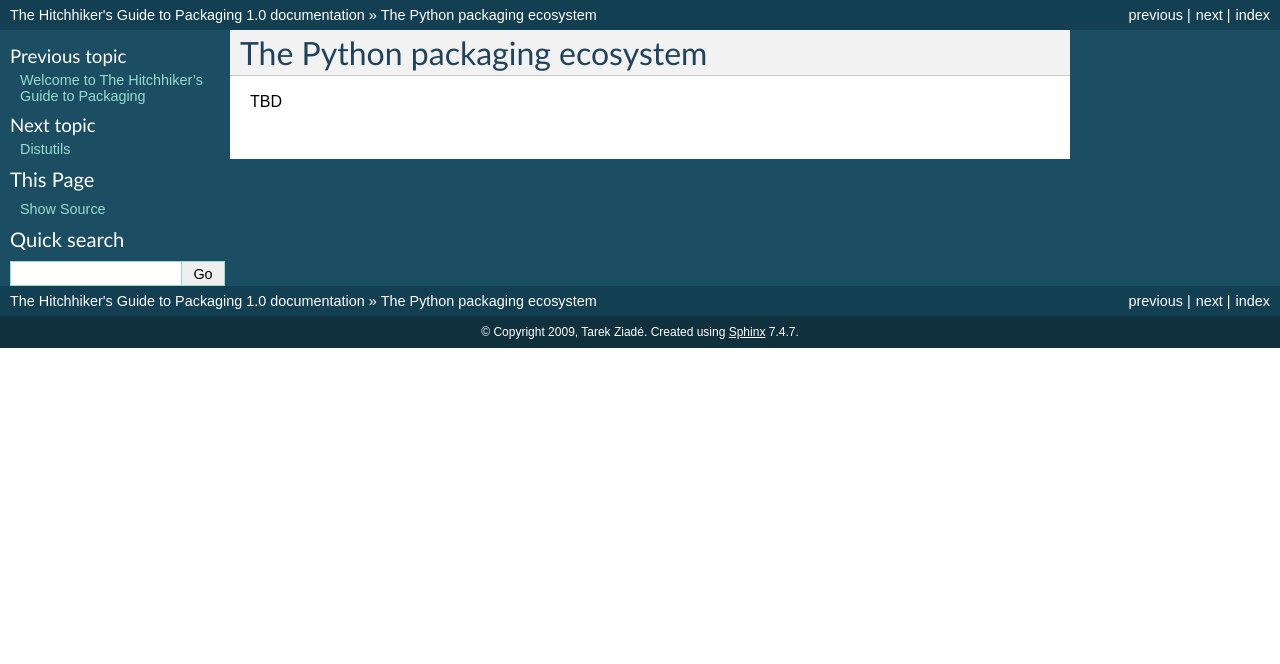
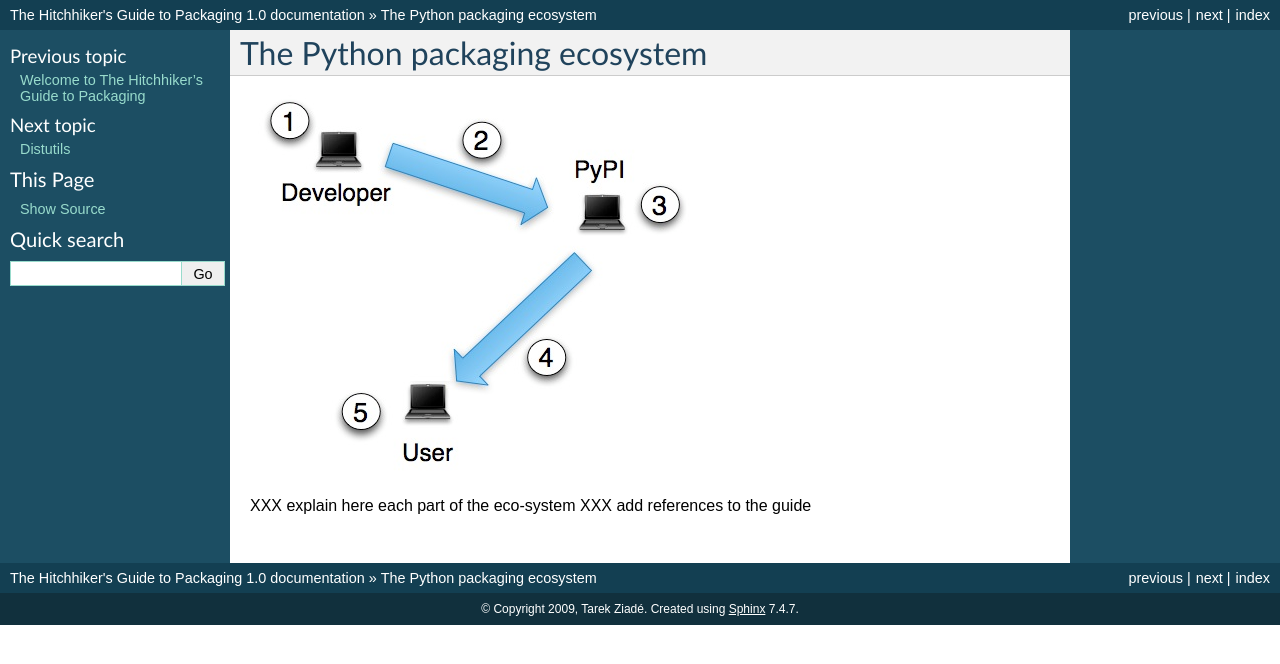
Before and after one commit to pypa/packaging.python.org, a Sphinx documentation site: the page built from source/overview.txt, in a window 1280 px wide. Shown: the top 664 px of the page. Built offline with Sphinx 7.4.7, drawn with Linux system fonts in a browser that asks for light colours.

Commit message:
added a diagram for the overview

```diff
--- a/source/overview.txt
+++ b/source/overview.txt
@@ -2,4 +2,7 @@
 The Python packaging ecosystem
 ==============================
 
-TBD
+.. image:: images/overview.jpg
+
+XXX explain here each part of the eco-system
+XXX add references to the guide
```
Also changed, not shown: source/images/overview.jpg (added), 4 other files.
